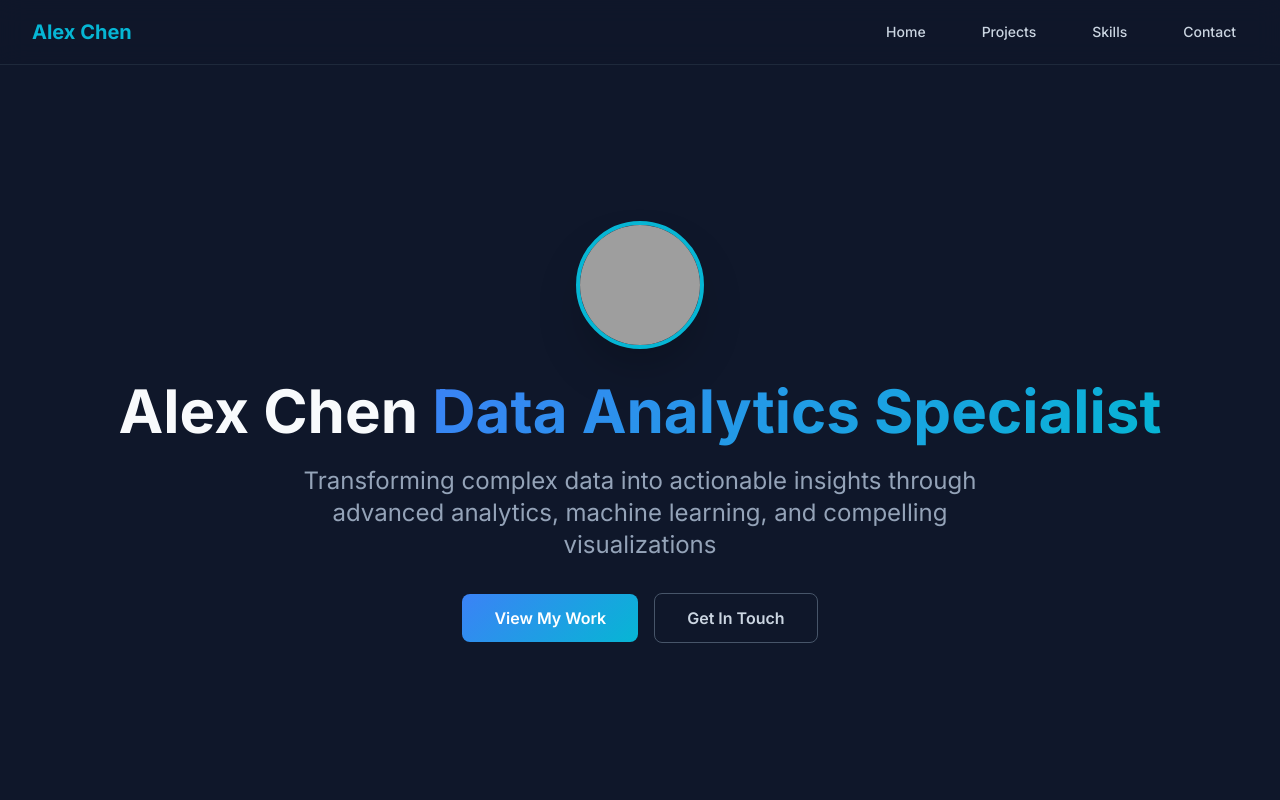
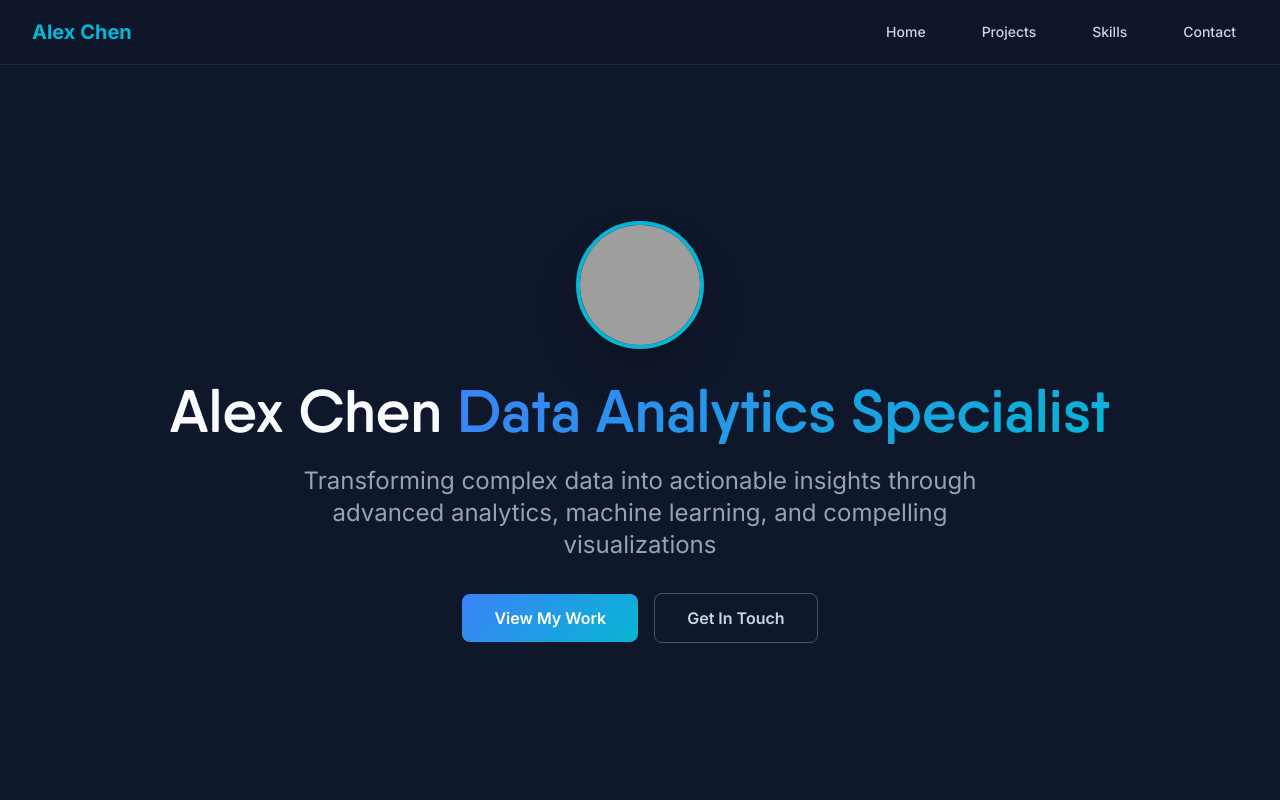
Before and after one commit to alik6-DA/portfolio, a plain HTML site: page index.html in a window 1280 px wide. Shown: the top 800 px of the page. Drawn offline with nearby package versions, Linux system fonts and the light colour scheme; grey boxes are pictures that could not be loaded.

Commit message:
Update index.html

```diff
--- a/index.html
+++ b/index.html
@@ -129,6 +129,18 @@
         .modal-content-scroll::-webkit-scrollbar-thumb:hover {
             background: var(--slate-500);
         }
+          @font-face {
+        font-family: 'Qanelas';
+        src: url('./fonts/Qanelas-Soft-Semi-Bold.woff2') format('woff2');
+        font-weight: 600;
+        font-style: normal;
+        font-display: swap;
+    }
+
+    h1, h2, h3, h4, h5, h6 {
+        font-family: 'Qanelas', 'Inter', sans-serif;
+    }
+
     </style>
 </head>
 <body class="bg-slate-900 text-slate-50">
```
